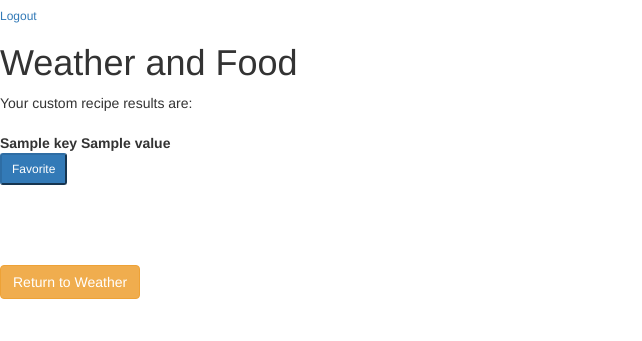
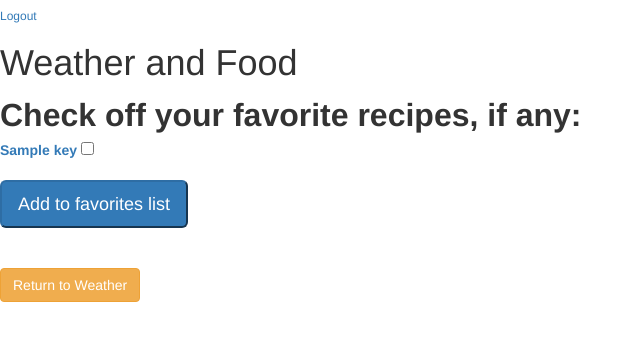
Before and after one commit to jeremyfreudberg/CS411-s18, a Flask app: template weatherfood/templates/custom_recipe.html in a window 1280 px wide. Shown: the top 341 px of the page, without its empty margins (0-642 px from the left). Run offline with Flask 2, Linux system fonts and the light colour scheme; the template is opened without the code that fills it: most values are stand-ins (such as "Sample title", 1, 10 or a date in 2020); parts of the project's set-up code (start-up, migrations or seed data) failed here and were passed over; some libraries are stand-ins or nearby versions.

Commit message:
Overhaul favorite recipe stuff
- Favorite multiple recipes simultaneously
- Prettify
- No more global state

```diff
--- a/weatherfood/api.py
+++ b/weatherfood/api.py
@@ -46,7 +46,7 @@ def Recipe_from_input(recipe):
 
 	for result in content.json()['results']:
 		#dicto.update( {temp : result['href']} )
-		dicto.update( {json.dumps(result['title']) : json.dumps(result['href'])} )
+		dicto.update( {result['title'] :result['href']} )
 
 	#return content.json()
 	#print(dicto)
--- a/weatherfood/templates/custom_recipe.html
+++ b/weatherfood/templates/custom_recipe.html
@@ -2,20 +2,23 @@
 
 {% block page_content %}
 
-Your custom recipe results are:
-<br /><br />
+<script type="text/javascript">
+function newPopup(url) {
+  popupWindow = window.open(url,'popUpWindow','height=700,width=1000,left=10,top=10,resizable=yes,scrollbars=yes,toolbar=no,menubar=no,location=no,directories=no,status=no')
+}
+</script>
 
+<b><font size=6.5>Check off your favorite recipes, if any:</font></b>
+<br />
+
+<form action="/process_favorites" method=post>
 {% for key, value in recipe.items() %}
-    <b>{{ key }}</b>
-    <b>{{ value }}</b>
-
-    <form action="/fav_recipe" method=post>
-        <input type="hidden" name="key"  value="{{ key }}">
-        <button class="btn-sm btn-primary" type="submit" name="favorite" value="{{ value }}">Favorite</button>
-    </form>
-
-    <br /><br />
+    <a href="JavaScript:newPopup('{{value}}')"><b>{{ key }}</b></a>
+    <input type="checkbox" name="{{key}}"  value="{{value}}"><br />
 {% endfor %}
+<br />
+<input id="submit" name="submit" type="submit" value="Add to favorites list" class="btn-lg btn-primary" />
+</form>
 
 <br /><br />
 <a href="/weather" class="btn btn-warning">Return to Weather</a>
--- a/weatherfood/views.py
+++ b/weatherfood/views.py
@@ -4,7 +4,6 @@ from weatherfood import application
 
 app = application.app
 google = application.google_login
-temp = {}
 
 @app.route('/home', methods=['GET'])
 def index():
@@ -66,9 +65,19 @@ def show_recipe():
         return flask.redirect('/')
     current_recipe = api.Recipe_from_input(
         flask.request.form.get("recipe"))
-    temp.clear()
-    temp.update(current_recipe)
     return flask.render_template('custom_recipe.html', recipe=current_recipe)
+
+@app.route('/process_favorites', methods=['POST'])
+def add_favorite_recipes():
+    username = flask.session.get('username', None)
+    if username is None:
+        return flask.redirect('/')
+    data = flask.request.form.to_dict()
+    data.pop('submit')
+    if data:
+        for name, url in data.items():
+            api.update_recipe(username, name, url)
+    return flask.redirect('/viewfavorites')
 
 @app.route('/viewfavorites', methods=['GET'])
 def show_favorites():
@@ -84,11 +93,3 @@ def delete_favorite():
         return flask.redirect('/')
     api.delete_favorite(username, flask.request.values.get('delete'))
     return flask.redirect('/viewfavorites')
-
-@app.route('/fav_recipe', methods=['POST'])
-def favorite_recipe():
-    username = flask.session.get('username', None)
-    if username is None:
-        return flask.redirect('/')
-    api.update_recipe(username, flask.request.values.get('key'), flask.request.values.get('favorite') )
-    return flask.render_template('custom_recipe.html', recipe=temp)
```
Also changed, not shown: weatherfood/templates/favorites.html (+4 -7 lines).
